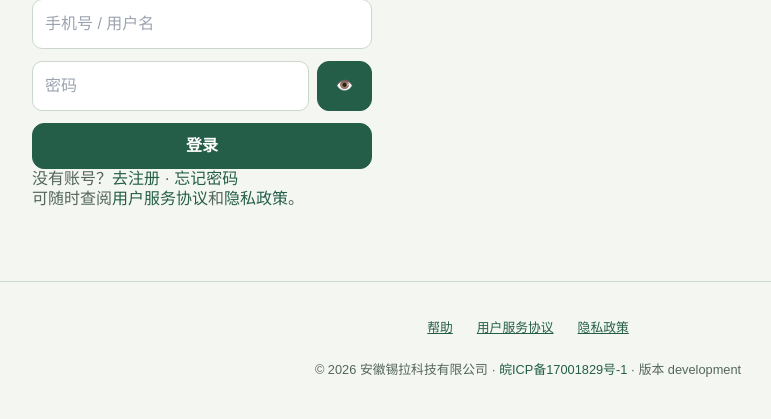
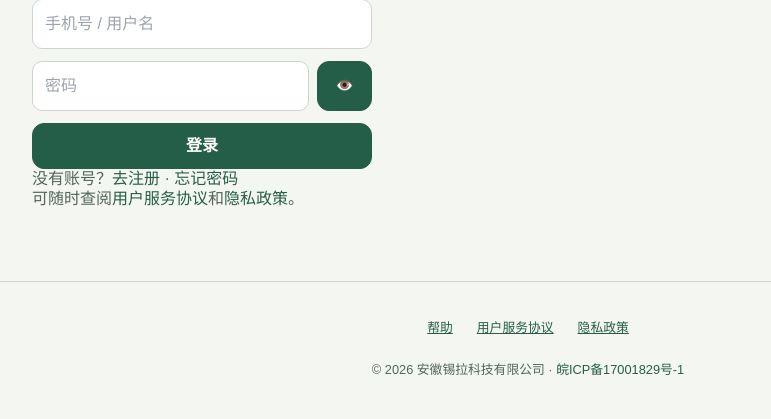
Before and after one commit to phineco/memoir, a Flask app: page /login?next=/account in a window 1280 px wide. Shown: the part 246-665 px from the top of the page, without its empty margins (112-883 px from the left). Run offline with Flask 3, Linux system fonts and the light colour scheme; the visitor is signed in with stand-in values (Sample User, id 1).

Commit message:
fix(ui): move release version from footer to help

```diff
--- a/templates/base.html
+++ b/templates/base.html
@@ -36,7 +36,7 @@
 <a href="{{ url_for('main.guide',family_id=family.id if family else none) }}">帮助</a>
 <a href="{{ url_for('main.terms',family_id=family.id if family else None) }}">用户服务协议</a>
 <a href="{{ url_for('main.privacy',family_id=family.id if family else None) }}">隐私政策</a>
-</nav><span>© 2026 安徽锡拉科技有限公司</span> · <a href="https://beian.miit.gov.cn/" target="_blank" rel="noopener noreferrer">皖ICP备17001829号-1</a> · <span>版本 {{ app_version }}</span></footer>
+</nav><span>© 2026 安徽锡拉科技有限公司</span> · <a href="https://beian.miit.gov.cn/" target="_blank" rel="noopener noreferrer">皖ICP备17001829号-1</a></footer>
 <script src="{{ asset_url('navigation.js') }}"></script>
 <script src="{{ asset_url('read-aloud.js') }}"></script>
 <script src="{{ asset_url('family-context.js') }}"></script>
--- a/templates/guide.html
+++ b/templates/guide.html
@@ -13,4 +13,5 @@
 <section id="export" class="content-section"><h2>导出、工具与隐私</h2><p>更多提供问 AI、写作计划、周报、导出与电子书预告。AI 可能出错，依据需返回原文核实；私密与指定人故事不进入家庭 AI 知识库、周报或对外摘要。</p><p>个人中心可导出本人记录的文章与草稿；管理员可导出全家可见的已发布文章。当前可读导出不含照片、录音、小传与历史版本，不是完整备份。电子书仍是付费功能预告，尚未提供生成与支付。</p><p>个人中心可查看和重置本人 AI 记忆、提交更正/删除/注销申请。隐私申请承诺在 3 个工作日内首次人工反馈，不代表三日内完成删除。<a href="{{ url_for('main.privacy',family_id=family.id if family else none) }}">查看隐私政策</a>。</p></section>
 <section id="troubleshooting" class="content-section"><h2>常见问题</h2><ul class="guide-list"><li><strong>字太小？</strong>个人中心 → 显示设置，可调整字体、大字、高对比与简洁模式，仅在当前浏览器保存。</li><li><strong>语音输入没反应？</strong>允许麦克风权限；浏览器服务不可用时点“改用键盘听写”，使用手机键盘麦克风，也可直接打字。本站浏览器识别不保存原始录音。</li><li><strong>语音停止后还等待？</strong>可取消等待，核对已识别文字后再发送或保存。</li><li><strong>忘记密码？</strong>登录页用注册手机号找回，短信暂不可用时联系家庭管理员协助。</li><li><strong>家族树里没看到家人？</strong>先切人物名单并查姓名；缺关系的人物会独立显示，资料仍有疑问请联系管理员核对。</li><li><strong>页面报错？</strong>保留页面故障编号联系管理员，写作可回原页面检查本机恢复记录。</li></ul><p>支持与隐私联系：<a href="mailto:{{ privacy_contact_email }}">{{ privacy_contact_email }}</a></p></section>
 {% if family %}<div class="form-actions"><a class="btn-primary" href="{{ url_for('main.write_article',family_id=family.id) }}">开始写故事</a><form method="post" action="{{ url_for('main.onboarding_visibility',family_id=family.id) }}"><input type="hidden" name="csrf_token" value="{{ csrf_token() }}"><button type="submit" name="action" value="show" class="btn-secondary">重新查看上手指引</button></form></div>{% endif %}
+<p class="hint">当前版本：{{ app_version }}</p>
 {% endblock %}
```
Also changed, not shown: MEMORY.md (+2 -0 lines), NAVIGATION_REDESIGN_2026-10-24.md (+2 -0 lines).
